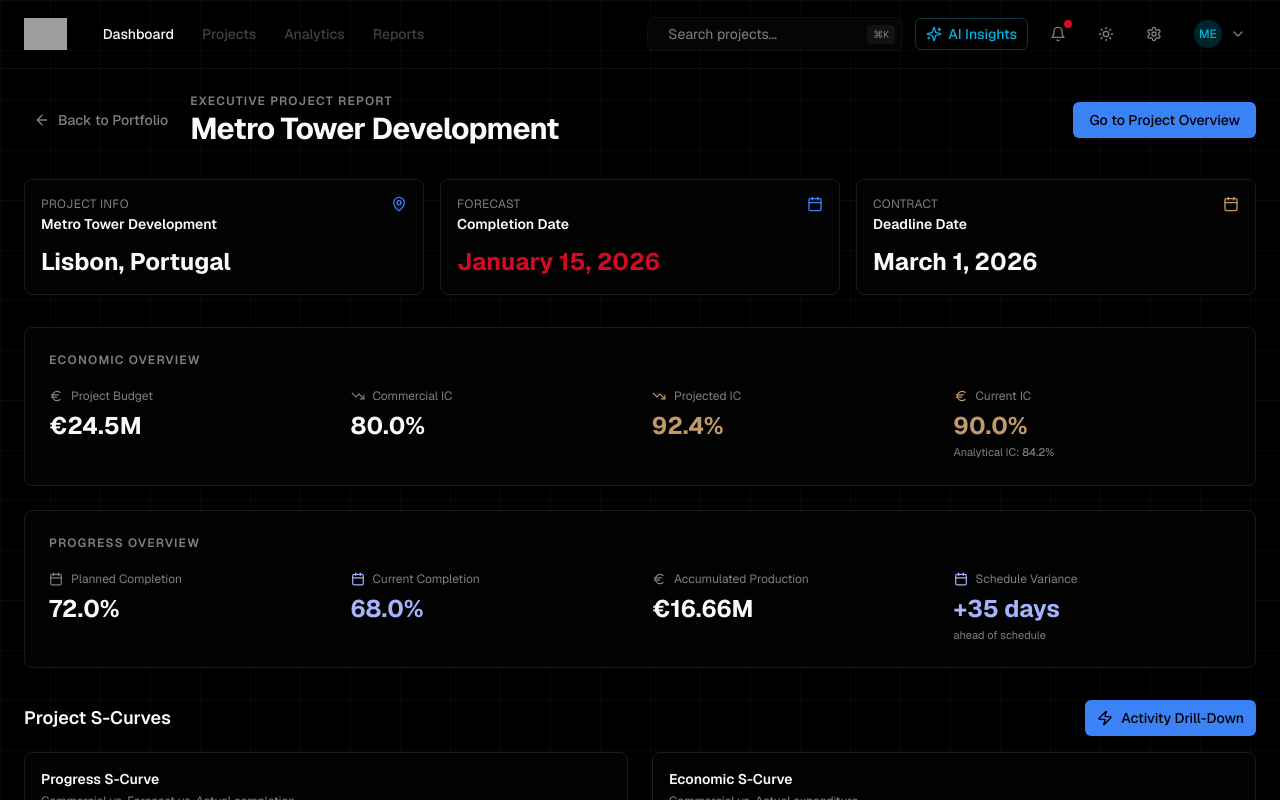
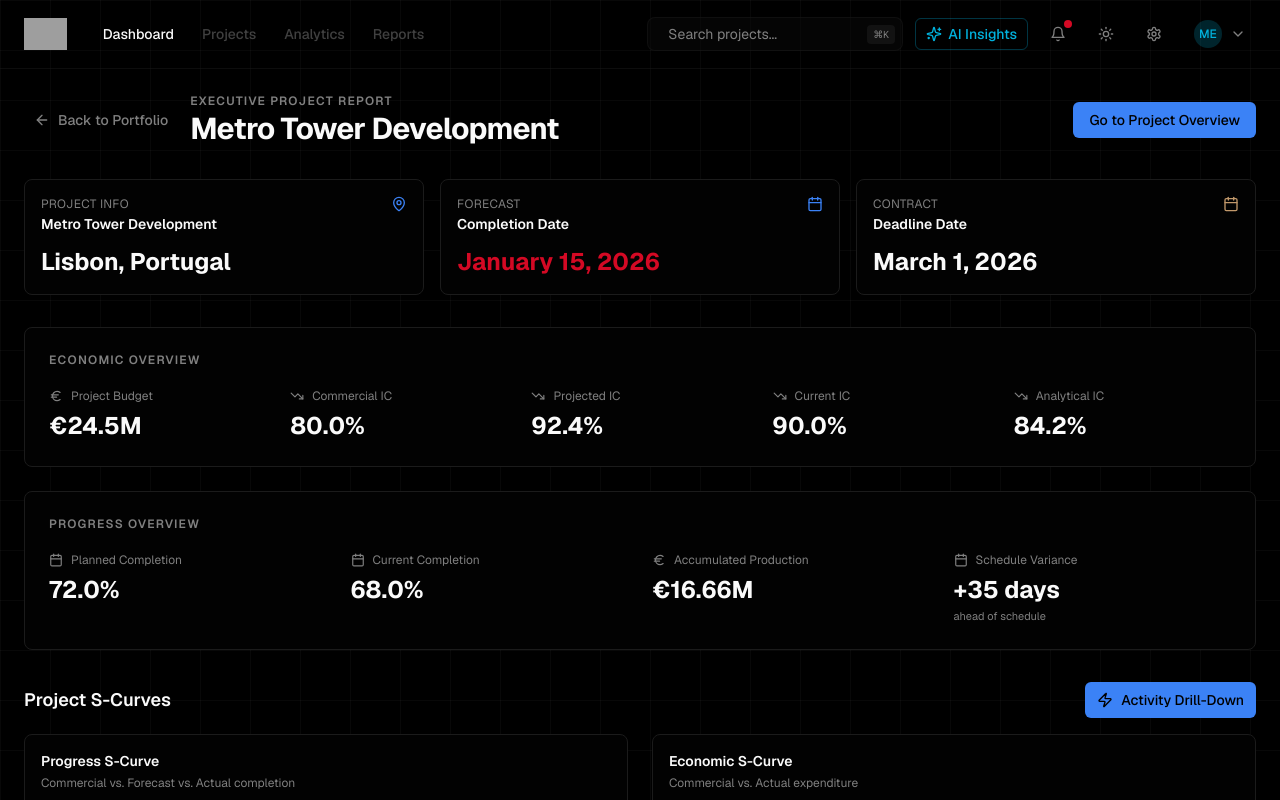
Before and after one commit to danielrebelo-volis/v0-volis-build-dashboard, a Next.js app: page /project/PRJ-001 in a window 1280 px wide. Shown: the top 800 px of the page. Built offline with nearby package versions, Linux system fonts and the light colour scheme; grey boxes are pictures that could not be loaded.

Commit message:
fix: update grid layout and color coding in overview sections
Adjust grid to 5-column layout and update color classes.

```diff
--- a/app/project/[id]/page.tsx
+++ b/app/project/[id]/page.tsx
@@ -82,7 +82,7 @@ export default function ProjectDeepDive({ params }: { params: { id: string } })
         {/* Economic Overview */}
         <div className="mb-6 glass-card rounded-lg p-6">
           <h3 className="text-xs font-semibold text-muted-foreground uppercase tracking-widest mb-5">Economic Overview</h3>
-          <div className="grid grid-cols-2 lg:grid-cols-4 gap-6">
+          <div className="grid grid-cols-2 lg:grid-cols-5 gap-6">
             {/* Project Budget */}
             <div>
               <div className="flex items-center gap-2 mb-1.5">
@@ -102,23 +102,26 @@ export default function ProjectDeepDive({ params }: { params: { id: string } })
             {/* Projected IC */}
             <div>
               <div className="flex items-center gap-2 mb-1.5">
-                <TrendingDown className="w-3.5 h-3.5 text-warning" />
+                <TrendingDown className="w-3.5 h-3.5 text-muted-foreground" />
                 <p className="text-xs text-muted-foreground">Projected IC</p>
               </div>
-              <p className="text-2xl font-bold text-warning">92.4%</p>
+              <p className="text-2xl font-bold text-foreground">92.4%</p>
             </div>
             {/* Current IC */}
             <div>
               <div className="flex items-center gap-2 mb-1.5">
-                <Euro className="w-3.5 h-3.5 text-warning" />
+                <TrendingDown className="w-3.5 h-3.5 text-muted-foreground" />
                 <p className="text-xs text-muted-foreground">Current IC</p>
               </div>
-              <div className="flex items-baseline gap-2">
-                <p className="text-2xl font-bold text-warning">90.0%</p>
+              <p className="text-2xl font-bold text-foreground">90.0%</p>
+            </div>
+            {/* Analytical IC */}
+            <div>
+              <div className="flex items-center gap-2 mb-1.5">
+                <TrendingDown className="w-3.5 h-3.5 text-muted-foreground" />
+                <p className="text-xs text-muted-foreground">Analytical IC</p>
               </div>
-              <p className="text-[11px] text-muted-foreground mt-0.5">
-                Analytical IC: <span className="font-medium">84.2%</span>
-              </p>
+              <p className="text-2xl font-bold text-foreground">84.2%</p>
             </div>
           </div>
         </div>
@@ -138,10 +141,10 @@ export default function ProjectDeepDive({ params }: { params: { id: string } })
             {/* Current Completion */}
             <div>
               <div className="flex items-center gap-2 mb-1.5">
-                <Calendar className="w-3.5 h-3.5 text-success" />
+                <Calendar className="w-3.5 h-3.5 text-muted-foreground" />
                 <p className="text-xs text-muted-foreground">Current Completion</p>
               </div>
-              <p className="text-2xl font-bold text-success">68.0%</p>
+              <p className="text-2xl font-bold text-foreground">68.0%</p>
             </div>
             {/* Accumulated Production */}
             <div>
@@ -154,12 +157,10 @@ export default function ProjectDeepDive({ params }: { params: { id: string } })
             {/* Schedule Variance */}
             <div>
               <div className="flex items-center gap-2 mb-1.5">
-                <Calendar className="w-3.5 h-3.5 text-success" />
+                <Calendar className="w-3.5 h-3.5 text-muted-foreground" />
                 <p className="text-xs text-muted-foreground">Schedule Variance</p>
               </div>
-              <div className="flex items-baseline gap-2">
-                <p className="text-2xl font-bold text-success">+35 days</p>
-              </div>
+              <p className="text-2xl font-bold text-foreground">+35 days</p>
               <p className="text-[11px] text-muted-foreground mt-0.5">ahead of schedule</p>
             </div>
           </div>
```
